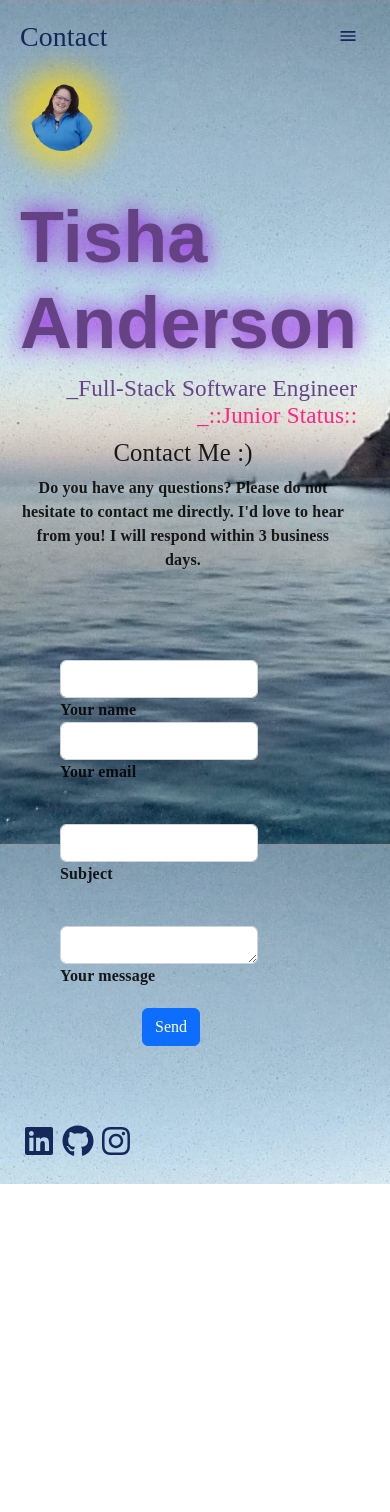
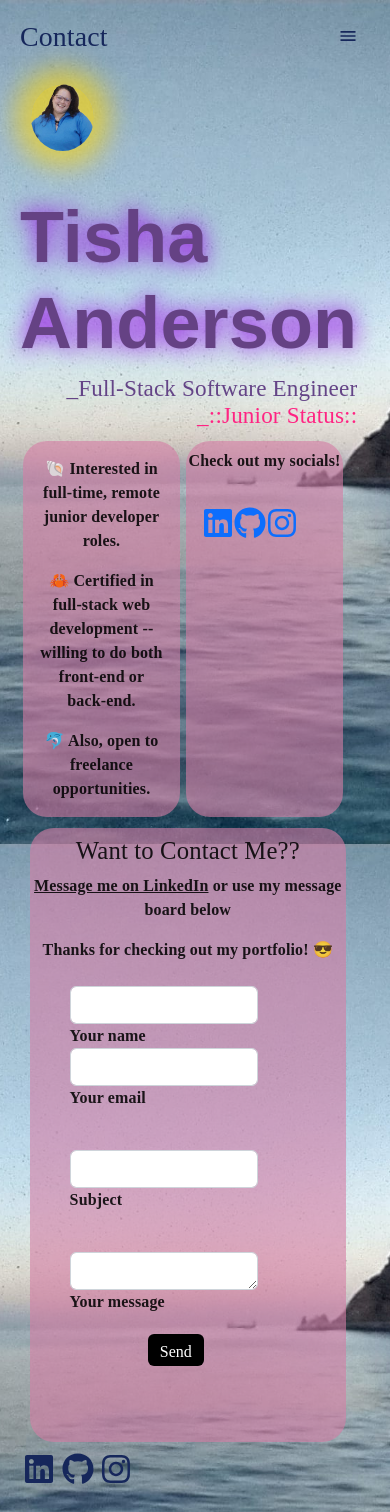
Before and after one commit to tishaanderson/REACT-Studio, a React (Vite) app: page /Contact in a window 390 px wide. Before the commit the page ends 1184 px from the top, so only its background shows below. Built offline with nearby package versions, Linux system fonts and the light colour scheme; a web font is replaced by a local one.

Commit message:
UPDATED ENTIRE CONTACT PAGE CSS, TOOK BORDER OFF PORTFOLIO CARD

```diff
--- a/src/pages/Contact.jsx
+++ b/src/pages/Contact.jsx
@@ -1,13 +1,30 @@
 // import '../styles/Contact.css';
-import emailjs from '@emailjs/browser';
-import React, { useRef } from 'react';
-import { ToastContainer, toast } from 'react-toastify';
-import 'react-toastify/dist/ReactToastify.css';
-import pinkArrow from "../images/pinkArrow.json"
-import Lottie from "lottie-react"
+import emailjs from "@emailjs/browser";
+import React, { useRef, useState } from "react";
+import { ToastContainer, toast } from "react-toastify";
+import "react-toastify/dist/ReactToastify.css";
+import pinkArrow from "../images/pinkArrow.json";
+import footerArrow from "../images/footerArrow.json";
 
-const notify = () => {
-  toast.success(' Message sent successfully!✌🏻', {
+import Lottie from "lottie-react";
+import "../styles/pageStyles/Contact.css";
+import { FaLinkedin, FaGithub, FaInstagram } from "react-icons/fa6";
+
+const notifySuccess = () => {
+  toast.success(" Message sent!✌🏻", {
+    position: "top-center",
+    autoClose: 2000,
+    hideProgressBar: true,
+    closeOnClick: true,
+    pauseOnHover: true,
+    draggable: true,
+    progress: undefined,
+    theme: "dark",
+  });
+};
+
+const notifyFailure = () => {
+  toast.error("Failed to send message. Please try again.", {
     position: "top-center",
     autoClose: 2000,
     hideProgressBar: true,
@@ -20,57 +37,147 @@ const notify = () => {
 };
 
 export default function Contact() {
+  const form = useRef();
 
-  const form = useRef();
+  const [formData, setFormData] = useState({
+    name: "",
+    email: "",
+    subject: "",
+    message: "",
+  });
+
+  const handleChange = (e) => {
+    const { name, value } = e.target;
+    setFormData({
+      ...formData,
+      [name]: value,
+    });
+  };
 
   const sendEmail = (e) => {
     e.preventDefault();
 
     emailjs
-      .sendForm('service_kxnc2s9', 'contact_form', form.current, {
-        publicKey: 'tkX8DGWQM4n_lp3aP',
+      .sendForm("service_kxnc2s9", "contact_form", form.current, {
+        publicKey: "tkX8DGWQM4n_lp3aP",
       })
       .then(
         () => {
-          console.log('SUCCESS!');
+          notifySuccess();
+          setFormData({ name: "", email: "", subject: "", message: "" }); //Resets form fields
+          console.log("SUCCESS!");
         },
         (error) => {
-          console.log('FAILED...', error.text);
-        },
+          notifyFailure();
+          console.log("FAILED...", error.text);
+        }
       );
   };
 
+  const socials = [
+    {
+      href: "https://www.linkedin.com/in/tisha-anderson",
+      alt: "LinkedIn Icon",
+      icon: <FaLinkedin />,
+    },
+    {
+      href: "https://github.com/tishaanderson?tab=repositories",
+      alt: "Github Icon",
+      icon: <FaGithub />,
+    },
+    {
+      href: "https://www.instagram.com/sweet.tea91/",
+      alt: "Instagram Icon",
+      icon: <FaInstagram />,
+    },
+  ];
+
   return (
-    <div className='contact'>
+    <div className="contact">
+      <div className="job-search">
+        <p className="job-interest">🐚 Interested in full-time, remote junior developer roles.</p>
+        <p className="job-interest">
+          🦀 Certified in full-stack web development -- willing to do both
+          front-end or back-end.
+        </p>
+        <p className="job-interest">🐬 Also, open to freelance opportunities.</p>
+      </div>
 
-      {/* <section className='social-arrow'>
-        <Lottie animationData={pinkArrow} className='pinkArrow'/>
-      </section> */}
+      <div className="socials-check">
+        <p className="socials-title">Check out my socials!</p>
 
+        <div className="flex-socials">
 
+          <div className="social-icons">
+            {socials.map((social, index) => (
+              <a
+                key={index}
+                href={social.href}
+                className="fa icon"
+                alt={social.alt}
+              >
+                {social.icon}
+              </a>
+            ))}
+          </div>
 
+          <div className="social-arrow">
+            <Lottie animationData={footerArrow} className="arrow" />
+          </div>
+
+        </div>
+      </div>
+
+      <div></div>
 
       <section className="contact-box">
+        <h2
+          className="h1-responsive font-weight-bold text-center contactMe"
+        >
+          Want to Contact Me??
+        </h2>
 
-        <h2 className="h1-responsive font-weight-bold text-center" id='contact-me'>Contact Me :) </h2>
+        <p className="text-center w-responsive mx-auto" id="contact-text">
+        <span className="messageMe">Message me on LinkedIn</span> or use my message board below
+        </p>
+        <p className="thanks">Thanks for checking out my portfolio! 😎</p>
 
-        <p className="text-center w-responsive mx-auto mb-5" id='contact-text'>Do you have any questions? Please do not hesitate to contact me directly. I'd love to hear from you! I will respond within 3 business days.</p>
-
-        <div className="row" id='form-section'>
-          <div className="col-md-9 mb-md-0 mb-5">
-            <form ref={form} onSubmit={sendEmail} id="contact-form" name="contact-form" action="mail.php" method="POST">
+        <div className="row" id="form-section">
+          <div className="col-md-12 mb-md-0 mb-5">
+            <form
+              ref={form}
+              onSubmit={sendEmail}
+              id="contact-form"
+              name="contact-form"
+              action="mail.php"
+              method="POST"
+            >
               <div className="row">
                 <div className="col-md-6">
                   <div className="md-form mb-0">
-                    <input type="text" id="name" name="name" className="form-control"></input>
-                    <label className="">Your name</label>
+                    <input
+                      type="text"
+                      id="name"
+                      name="name"
+                      className="form-control"
+                      value={formData.name}
+                      onChange={handleChange}
+                    />
+                    <label>Your name</label>
                   </div>
                 </div>
 
                 <div className="col-md-6">
                   <div className="md-form mb-0">
-                    <input type="text" id="email" name="email" className="form-control"></input>
-                    <label className="">Your email</label>
+                    <input
+                      type="text"
+                      id="email"
+                      name="email"
+                      className="form-control"
+                      value={formData.email}
+                      onChange={handleChange}
+                    />
+                    <label>Your email</label>
                   </div>
                 </div>
               </div>
@@ -78,8 +185,15 @@ export default function Contact() {
               <div className="row">
                 <div className="col-md-12">
                   <div className="md-form mb-0">
-                    <input type="text" id="subject" name="subject" className="form-control"></input>
-                    <label className="">Subject</label>
+                    <input
+                      type="text"
+                      id="subject"
+                      name="subject"
+                      className="form-control"
+                      value={formData.subject}
+                      onChange={handleChange}
+                    />
+                    <label>Subject</label>
                   </div>
                 </div>
               </div>
@@ -87,24 +201,30 @@ export default function Contact() {
               <div className="row">
                 <div className="col-md-12">
                   <div className="md-form">
-                    <textarea type="text" id="message" name="message" rows="1" className="form-control md-textarea"></textarea>
-                    <label >Your message</label>
+                    <textarea
+                      type="text"
+                      id="message"
+                      name="message"
+                      rows="1"
+                      className="form-control md-textarea"
+                      value={formData.message}
+                      onChange={handleChange}
+                    ></textarea>
+                    <label>Your message</label>
                   </div>
                 </div>
               </div>
 
-
               <div className="text-center text-md-left">
-                <button className="btn btn-primary" type="submit" value="Send" onClick={notify}>Send</button>
-
-
+                <button className="btn btn-primary sendButton" type="submit">
+                  Send
+                </button>
               </div>
             </form>
           </div>
         </div>
       </section>
       <ToastContainer />
-
     </div>
   );
 }
--- /dev/null
+++ b/src/styles/pageStyles/Contact.css
@@ -0,0 +1,87 @@
+.contact {
+  display: flex;
+  flex-wrap: wrap;
+}
+
+.job-search,
+.socials-check {
+  margin-right: .5em;
+  flex: 1;
+}
+
+.job-search,
+.socials-check,
+.contact-box {
+  background-color: rgb(213, 126, 165, .6);
+  border-radius: 1.5em;
+}
+
+.job-interest {
+  margin: 1em;
+  text-align: center;
+}
+
+.socials-title {
+  text-align: center;
+  margin-top: .5em;
+}
+
+.flex-socials {
+  display: flex;
+}
+
+.social-icons {
+  /* flex: 1; */
+  margin-left: 1em;
+  margin-top: .2em;
+  font-size: 2em;
+}
+
+.contact-box {
+  margin-top: .5em;
+  margin-left: .6em;
+}
+
+form {
+  border-radius: 1.5em;
+}
+
+.contactMe {
+  margin-top: .3em;
+}
+
+.messageMe {
+  text-decoration: underline;
+}
+
+.thanks {
+  text-align: center;
+  margin-bottom: -1em;
+}
+
+.sendButton {
+  background-color: black;
+  border: none;
+  margin-bottom: .5em;
+  height: 2em;
+}
+
+
+@media screen and (max-width: 472px) {
+  .flex-socials {
+    flex-direction: column;
+  }
+
+  .arrow {
+    transform: rotate(90deg);
+  }
+
+  .job-search,
+  .socials-check {
+    margin: .2em;
+  }
+
+  .social-icons {
+    margin-left: .5em;
+  }
+}
--- a/src/styles/pageStyles/Portfolio.css
+++ b/src/styles/pageStyles/Portfolio.css
@@ -1,6 +1,6 @@
 .portfolio {
-  background-color: rgb(22, 39, 91, .6);
-  padding: .8em;
+  /* background-color: rgb(22, 39, 91, .6); */
+  /* padding: .8em; */
   border-radius: 2em;
   transform: rotate(5deg);
   margin-top: 1em;
```
Lines whose indentation alone changed are shown as unchanged.
